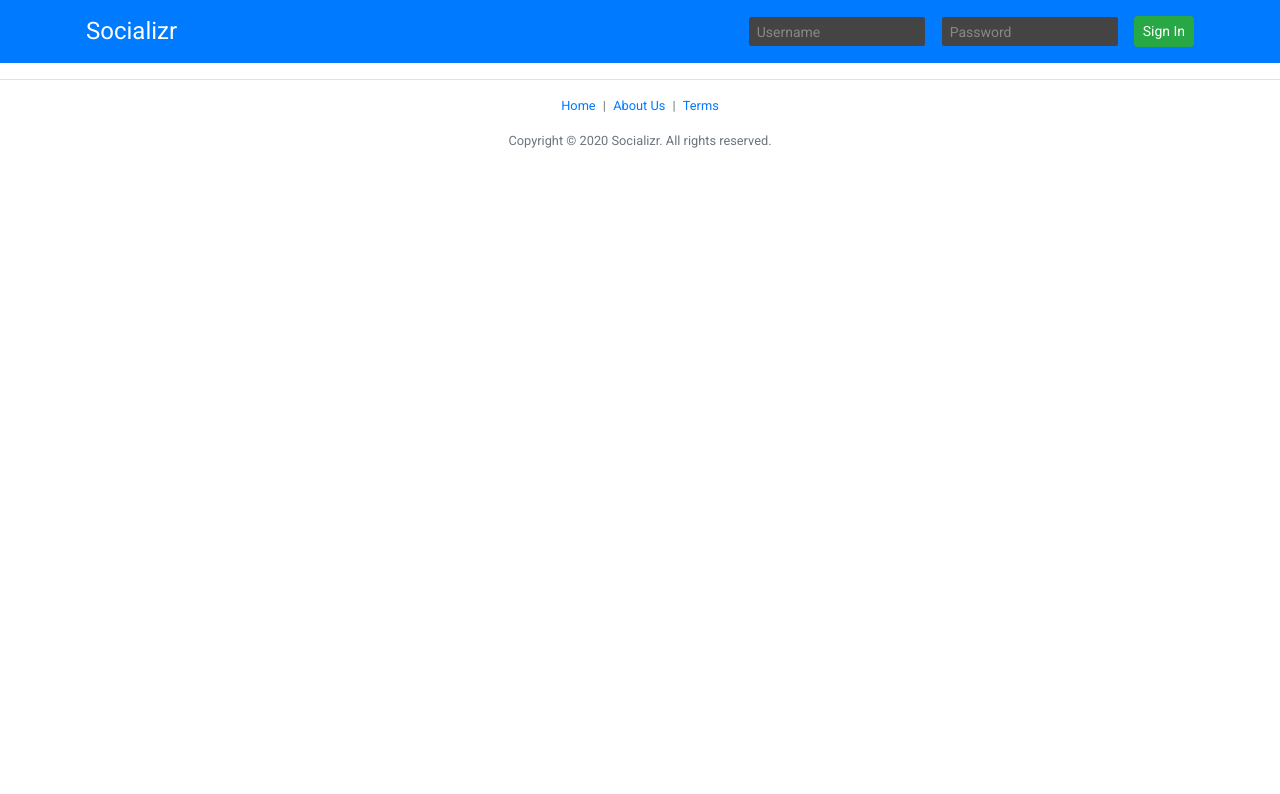
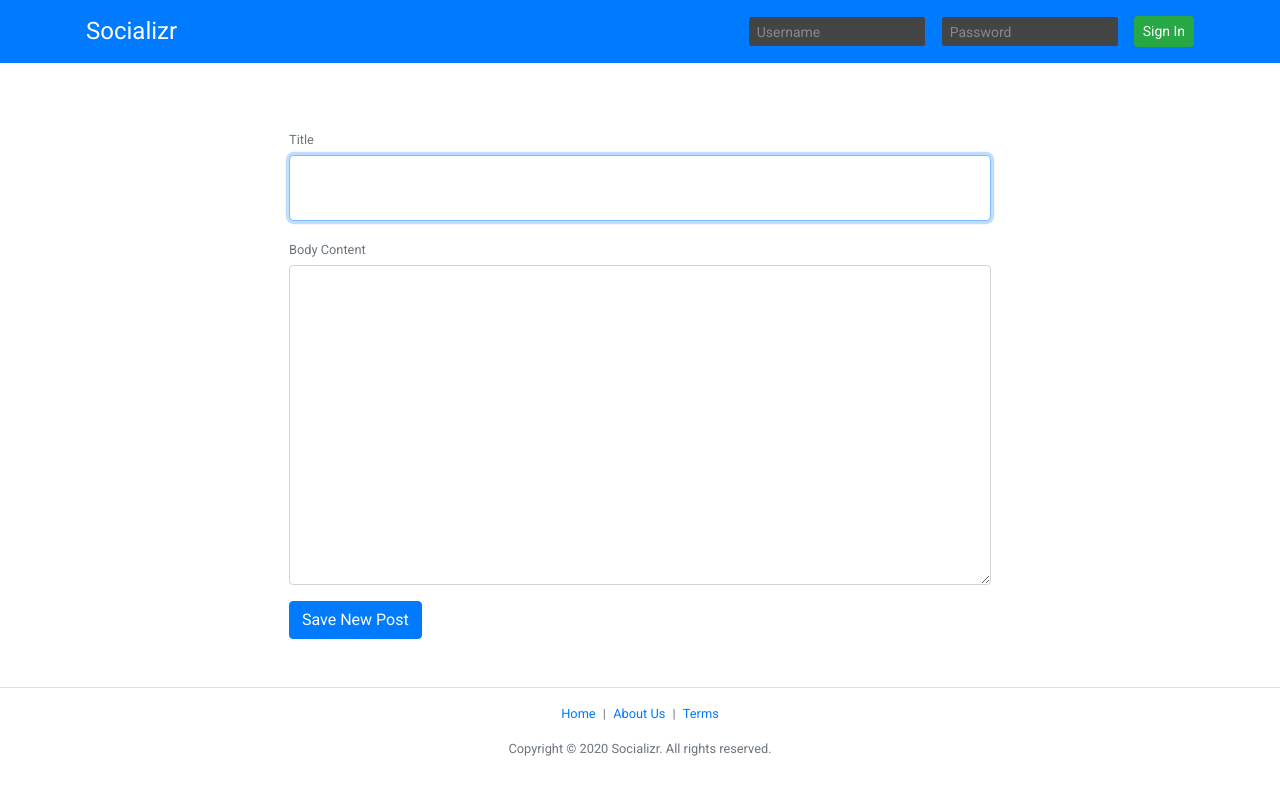
Before and after one commit to jovan6jovan/social-network, a React (Create React App) app: page /create-post in a window 1280 px wide. Shown: the top 794 px of the page. Built offline with nearby package versions, Linux system fonts and the light colour scheme.

Commit message:
Added: dynamic pages for loggedIn, implemented Context

```diff
--- /dev/null
+++ b/src/components/CreatePost/CreatePost.js
@@ -0,0 +1,68 @@
+import React, { useState, useContext } from "react";
+import axios from "axios";
+import { useHistory } from "react-router-dom";
+
+import Page from "../Page/Page";
+import { SomeContext } from "../../context/SomeContext";
+
+const CreatePost = () => {
+  const [title, setTitle] = useState("");
+  const [body, setBody] = useState("");
+  const { addFlashMessage } = useContext(SomeContext);
+  let history = useHistory();
+
+  const handleSubmit = async e => {
+    e.preventDefault();
+
+    try {
+      const response = await axios.post("/create-post", {
+        title,
+        body,
+        token: localStorage.getItem("socializrToken")
+      });
+
+      addFlashMessage("You successfully created a post.");
+      history.push(`/post/${response.data}`);
+    } catch (err) {
+      console.log("There was a problem");
+    }
+  }
+  return (
+    <Page title="Create Post">
+      <form onSubmit={handleSubmit}>
+        <div className="form-group">
+          <label htmlFor="post-title" className="text-muted mb-1">
+            <small>Title</small>
+          </label>
+          <input
+            autoFocus
+            name="title"
+            id="post-title"
+            className="form-control form-control-lg form-control-title"
+            type="text"
+            placeholder=""
+            autoComplete="off"
+            onChange={e => setTitle(e.target.value)}
+          />
+        </div>
+
+        <div className="form-group">
+          <label htmlFor="post-body" className="text-muted mb-1 d-block">
+            <small>Body Content</small>
+          </label>
+          <textarea
+            name="body"
+            id="post-body"
+            className="body-content tall-textarea form-control"
+            type="text"
+            onChange={e => setBody(e.target.value)}
+          ></textarea>
+        </div>
+
+        <button className="btn btn-primary">Save New Post</button>
+      </form>
+    </Page>
+  );
+};
+
+export default CreatePost;
--- /dev/null
+++ b/src/components/FlashMessages/FlashMessages.js
@@ -0,0 +1,24 @@
+import React, { useContext } from "react";
+
+import { SomeContext } from "../../context/SomeContext";
+
+const FlashMessages = () => {
+  const { flashMessages } = useContext(SomeContext);
+
+  return (
+    <div className="floating-alerts">
+      {flashMessages.map((flashMessage, idx) => {
+        return (
+          <div
+            className="alert alert-success text-center floating-alert shadow-sm"
+            key={idx}
+          >
+            {flashMessage}
+          </div>
+        );
+      })}
+    </div>
+  );
+};
+
+export default FlashMessages;
--- a/src/components/Header/Header.js
+++ b/src/components/Header/Header.js
@@ -1,9 +1,13 @@
-import React from "react";
+import React, { useContext } from "react";
 import { Link } from "react-router-dom";
 
+import { SomeContext } from "../../context/SomeContext";
 import HeaderLoggedOut from "../HeaderLoggedOut/HeaderLoggedOut";
+import HeaderLoggedIn from "../HeaderLoggedIn/HeaderLoggedIn";
 
-const Header = () => (
+const Header = () => {
+  const { loggedIn } = useContext(SomeContext);
+  return (
     <header className="header-bar bg-primary mb-3">
       <div className="container d-flex flex-column flex-md-row align-items-center p-3">
         <h4 className="my-0 mr-md-auto font-weight-normal">
@@ -11,9 +15,10 @@ const Header = () => (
             Socializr
           </Link>
         </h4>
-      <HeaderLoggedOut />
+        {loggedIn ? <HeaderLoggedIn /> : <HeaderLoggedOut />}
       </div>
     </header>
   );
+};
 
 export default Header;
--- /dev/null
+++ b/src/components/HeaderLoggedIn/HeaderLoggedIn.js
@@ -0,0 +1,41 @@
+import React, { useContext } from "react";
+import { Link } from "react-router-dom";
+
+import { SomeContext } from "../../context/SomeContext";
+
+const HeaderLoggedIn = () => {
+  const { setLoggedIn } = useContext(SomeContext);
+
+  const handleLogout = () => {
+    setLoggedIn(false);
+
+    localStorage.removeItem("socializrToken");
+    localStorage.removeItem("socializrUsername");
+    localStorage.removeItem("socializrAvatar");
+  }
+
+  return (
+    <div className="flex-row my-3 my-md-0">
+      <a href="/" className="text-white mr-2 header-search-icon">
+        <i className="fas fa-search"></i>
+      </a>
+      <span className="mr-2 header-chat-icon text-white">
+        <i className="fas fa-comment"></i>
+        <span className="chat-count-badge text-white"> </span>
+      </span>
+      <a href="/" className="mr-2">
+        <img
+          className="small-header-avatar"
+          src={localStorage.getItem("socializrAvatar")}
+          alt="User avatar"
+        />
+      </a>
+      <Link to="/create-post" className="btn btn-sm btn-success mr-2">
+        Create Post
+      </Link>
+      <button className="btn btn-sm btn-secondary" onClick={handleLogout}>Sign Out</button>
+    </div>
+  );
+};
+
+export default HeaderLoggedIn;
--- a/src/components/HeaderLoggedOut/HeaderLoggedOut.js
+++ b/src/components/HeaderLoggedOut/HeaderLoggedOut.js
@@ -1,20 +1,31 @@
-import React, { useState } from "react";
+import React, { useState, useContext } from "react";
 import axios from "axios";
+
+import { SomeContext } from "../../context/SomeContext";
 
 const HeaderLoggedOut = () => {
   const [username, setUsername] = useState("");
   const [password, setPassword] = useState("");
+  const { setLoggedIn } = useContext(SomeContext);
 
   const handleSubmit = async e => {
     e.preventDefault();
 
     try {
-      const response = await axios.post("http://localhost:8080/login", {
+      const response = await axios.post("/login", {
         username,
         password
       });
 
-      response.data ? console.log(response.data) : console.log("Incorrect username/password");
+      if(response.data) {
+        setLoggedIn(true);
+
+        localStorage.setItem("socializrToken", response.data.token);
+        localStorage.setItem("socializrUsername", response.data.username);
+        localStorage.setItem("socializrAvatar", response.data.avatar);
+      } else {
+        console.log("Incorrect username/password");
+      }
     } catch (err) {
       console.log("There was a problem");
     }
--- /dev/null
+++ b/src/components/Home/Home.js
@@ -0,0 +1,21 @@
+import React from "react";
+
+import Page from "../Page/Page";
+
+const Home = () => {
+  return (
+    <Page title="Your Feed">
+      <h2 className="text-center">
+        Hello <strong>{localStorage.getItem("socializrUsername")}</strong>, your feed is empty.
+      </h2>
+      <p className="lead text-muted text-center">
+        Your feed displays the latest posts from the people you follow. If you
+        don&rsquo;t have any friends to follow that&rsquo;s okay; you can use
+        the &ldquo;Search&rdquo; feature in the top menu bar to find content
+        written by people with similar interests and then follow them.
+      </p>
+    </Page>
+  );
+};
+
+export default Home;
--- a/src/components/HomeGuest/HomeGuest.js
+++ b/src/components/HomeGuest/HomeGuest.js
@@ -12,7 +12,7 @@ const HomeGuest = () => {
     e.preventDefault();
 
     try {
-      await axios.post("http://localhost:8080/register", {
+      await axios.post("/register", {
         username,
         email,
         password
--- /dev/null
+++ b/src/components/ViewSinglePost/ViewSinglePost.js
@@ -0,0 +1,51 @@
+import React from "react";
+
+import Page from "../Page/Page";
+
+const ViewSinglePost = () => {
+  return (
+    <Page title="Fake Title">
+      <div className="d-flex justify-content-between">
+        <h2>Example Post Title</h2>
+        <span className="pt-2">
+          <a href="/" className="text-primary mr-2" title="Edit">
+            <i className="fas fa-edit"></i>
+          </a>
+          <a className="delete-post-button text-danger" title="Delete">
+            <i className="fas fa-trash"></i>
+          </a>
+        </span>
+      </div>
+
+      <p className="text-muted small mb-4">
+        <a href="/">
+          <img
+            className="avatar-tiny"
+            src="https://gravatar.com/avatar/b9408a09298632b5151200f3449434ef?s=128"
+            alt="User avatar tiny"
+          />
+        </a>
+        Posted by <a href="#">{localStorage.getItem("socializrUsername")}</a> on 2/10/2020
+      </p>
+
+      <div className="body-content">
+        <p>
+          Lorem ipsum dolor sit <strong>example</strong> post adipisicing elit.
+          Iure ea at esse, tempore qui possimus soluta impedit natus voluptate,
+          sapiente saepe modi est pariatur. Aut voluptatibus aspernatur fugiat
+          asperiores at.
+        </p>
+        <p>
+          Lorem ipsum dolor sit amet consectetur adipisicing elit. Beatae quod
+          asperiores corrupti omnis qui, placeat neque modi, dignissimos, ab
+          exercitationem eligendi culpa explicabo nulla tempora rem? Lorem ipsum
+          dolor sit amet consectetur adipisicing elit. Iure ea at esse, tempore
+          qui possimus soluta impedit natus voluptate, sapiente saepe modi est
+          pariatur. Aut voluptatibus aspernatur fugiat asperiores at.
+        </p>
+      </div>
+    </Page>
+  );
+};
+
+export default ViewSinglePost;
--- a/src/components/containers/App.js
+++ b/src/components/containers/App.js
@@ -1,13 +1,19 @@
 import React from "react";
+import axios from "axios";
+
 import "./App.css";
 
 import Header from "../Header/Header";
 import Footer from "../Footer/Footer";
 import MainRoutes from "../../routes/MainRoutes";
+import FlashMessages from "../FlashMessages/FlashMessages";
+
+axios.defaults.baseURL = "http://localhost:8080";
 
 const App = () => {
   return (
     <>
+      <FlashMessages />
       <Header />
       <MainRoutes />
       <Footer />
--- /dev/null
+++ b/src/context/SomeContext.js
@@ -0,0 +1,20 @@
+import React, { useState, createContext } from "react";
+
+const SomeContext = createContext();
+
+const SomeProvider = ({ children }) => {
+  const [loggedIn, setLoggedIn] = useState(Boolean(localStorage.getItem("socializrToken")));
+  const [flashMessages, setFlashMessages] = useState([]);
+
+  const addFlashMessage = msg => setFlashMessages(prev => prev.concat(msg));
+
+  return (
+    <SomeContext.Provider value={{loggedIn, setLoggedIn, flashMessages, addFlashMessage}}>
+      {children}
+    </SomeContext.Provider>
+  );
+};
+
+const SomeConsumer = SomeContext.Consumer;
+
+export { SomeProvider, SomeConsumer, SomeContext };
--- a/src/index.js
+++ b/src/index.js
@@ -2,11 +2,14 @@ import React from "react";
 import ReactDOM from "react-dom";
 import { BrowserRouter as Router } from "react-router-dom";
 
+import { SomeProvider } from "./context/SomeContext";
 import App from "./components/containers/App";
 
 ReactDOM.render(
-  <Router>
-    <App />
-  </Router>,
+  <SomeProvider>
+    <Router>
+      <App />
+    </Router>
+  </SomeProvider>,
   document.getElementById("root")
 );
--- a/src/routes/MainRoutes.js
+++ b/src/routes/MainRoutes.js
@@ -1,16 +1,26 @@
-import React from "react";
+import React, { useContext } from "react";
 import { Switch, Route } from "react-router-dom";
 
+import { SomeContext } from "../context/SomeContext";
 import HomeGuest from "../components/HomeGuest/HomeGuest";
+import Home from "../components/Home/Home";
 import About from "../components/About/About";
 import Terms from "../components/Terms/Terms";
+import CreatePost from "../components/CreatePost/CreatePost";
+import ViewSinglePost from "../components/ViewSinglePost/ViewSinglePost";
 
-const MainRoutes = () => (
-  <Switch>
-    <Route exact path="/" component={HomeGuest} />
-    <Route exact path="/about-us" component={About} />
-    <Route exact path="/terms" component={Terms} />
-  </Switch>
-);
+const MainRoutes = () => {
+  const { loggedIn } = useContext(SomeContext);
+
+  return (
+    <Switch>
+      <Route exact path="/" component={loggedIn ? Home : HomeGuest} />
+      <Route exact path="/about-us" component={About} />
+      <Route exact path="/terms" component={Terms} />
+      <Route exact path="/create-post" component={CreatePost} />
+      <Route exact path="/post/:id" component={ViewSinglePost} />
+    </Switch>
+  );
+};
 
 export default MainRoutes;
```
Lines whose indentation alone changed are shown as unchanged.
